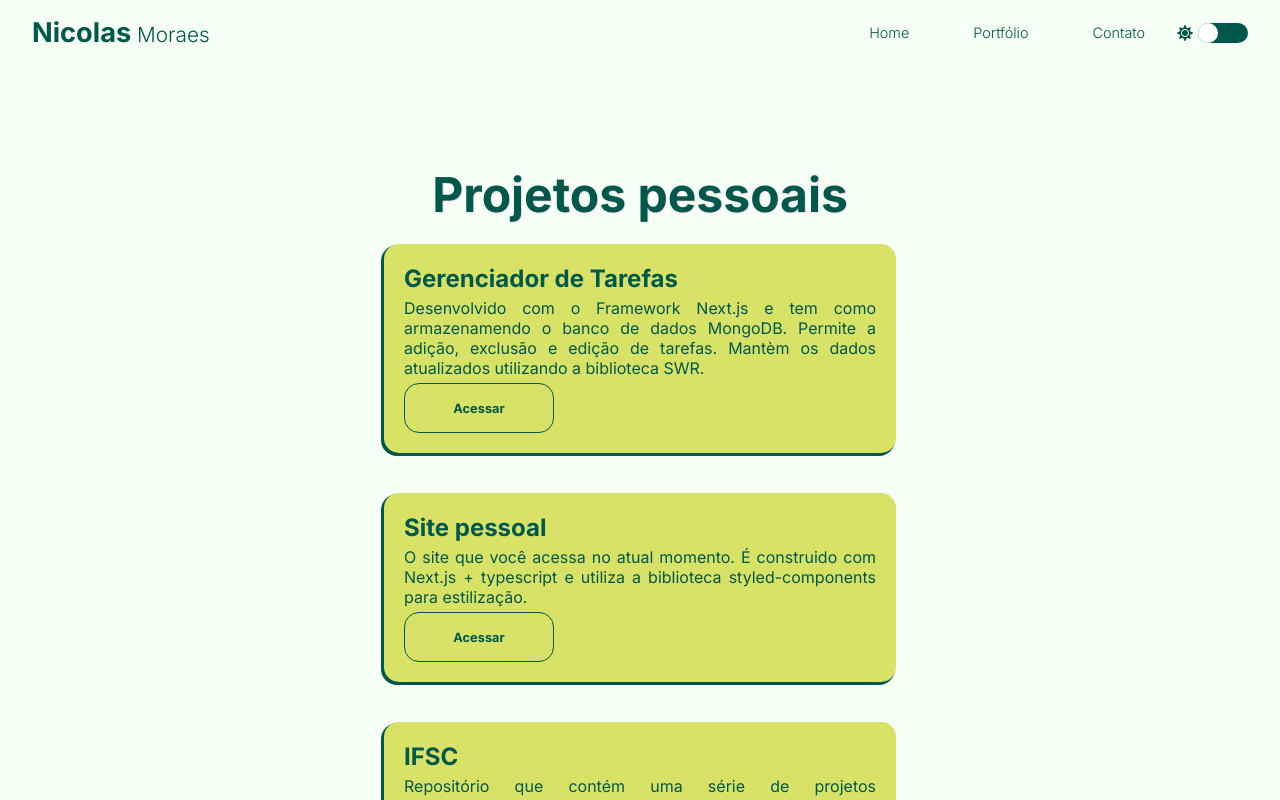
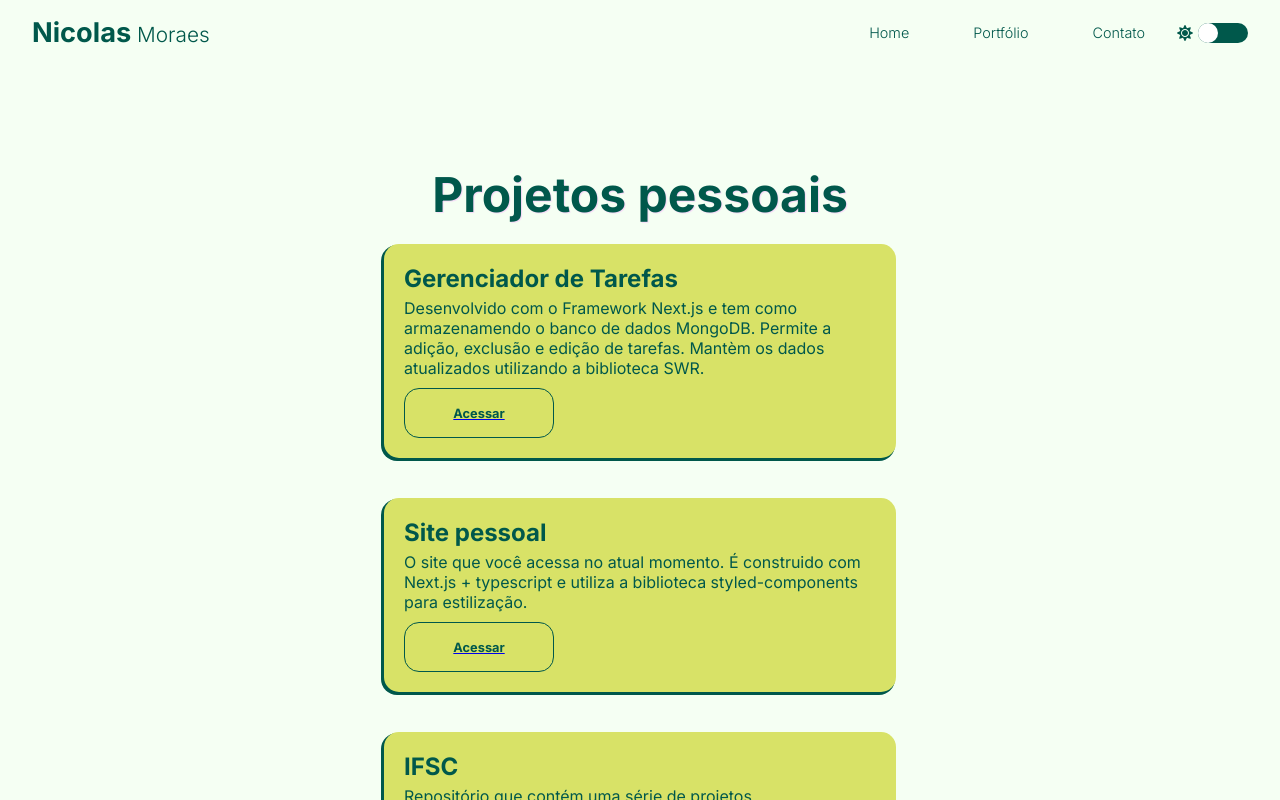
Before and after one commit to nicomoraes/personal-website, a Next.js app: page /portfolio in a window 1280 px wide. Shown: the top 800 px of the page. Built offline with nearby package versions, Linux system fonts and the light colour scheme.

Commit message:
change: Removido a propriedade text-decoration.

```diff
--- a/src/components/RepoCell/styles.ts
+++ b/src/components/RepoCell/styles.ts
@@ -8,9 +8,6 @@
   display: flex;
   box-shadow: -2px 2px 0 1px ${props => props.theme.colors.primary};
   width: 100%;
-  a{
-    text-decoration: none;
-  }
 `
 export const RepoInfo = styled.div`
   display: flex;
@@ -27,6 +24,5 @@
   font-weight: 400;
   color: ${props => props.theme.fontColor.text};
   line-break: normal;
-  margin: 5px 0;
-  text-align: justify;
+  margin: 5px 0 10px 0;
 `
```
